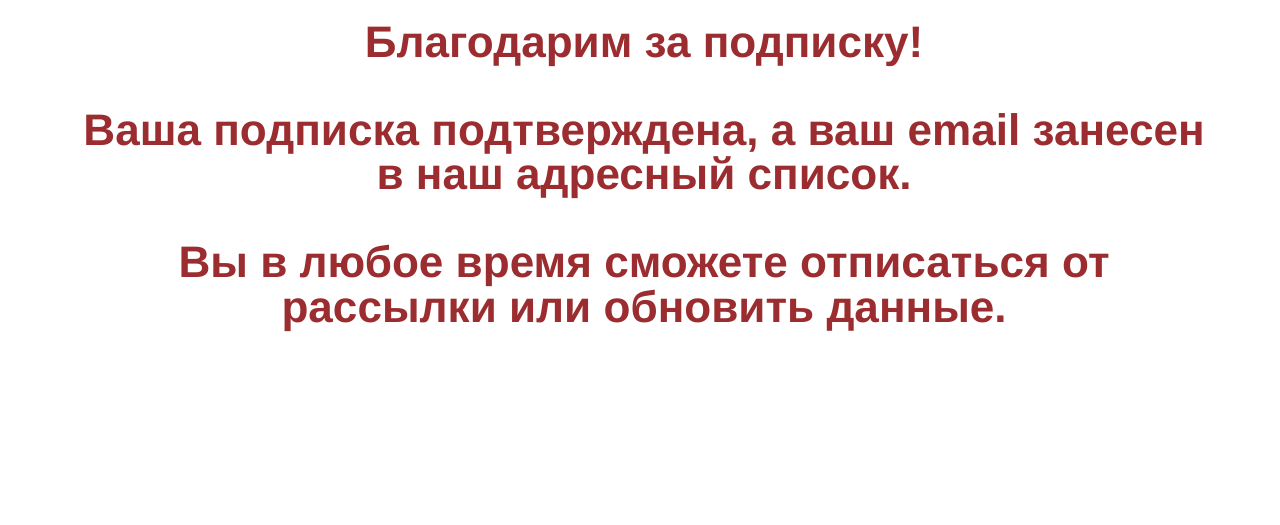
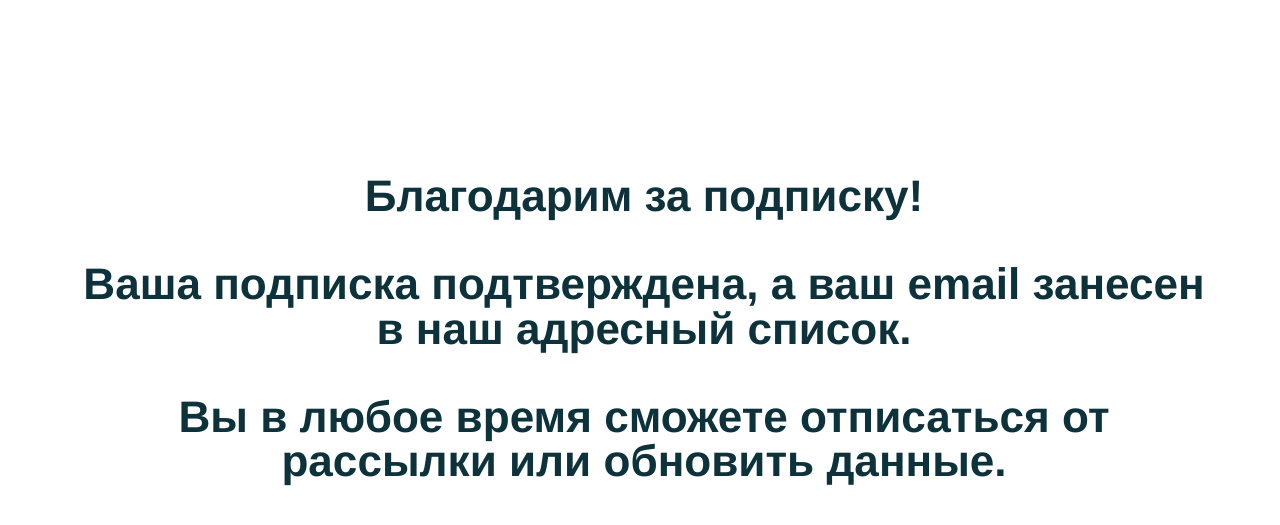
Before and after one commit to alex-birdeye/alex-birdeye.github.io, a PHP site: page /free/confirm.html in a window 1280 px wide. Shown: the top 525 px of the page. Run offline with PHP 8.4, Linux system fonts and the light colour scheme.

Commit message:
Thanks and confirm style added.

```diff
--- a/css/style.css
+++ b/css/style.css
@@ -81,6 +81,15 @@ a, a:hover, a:active, a:focus {
     outline: 0;
     border: 0;
     text-decoration: none;
+}
+.thankyou{
+    margin-top: 15% !important;
+}
+.thankyou h1{
+    color: #0d323b !important;
+}
+.thankyou span{
+    color: #0d323b !important;
 }
 
 .lj-float-left {
```
